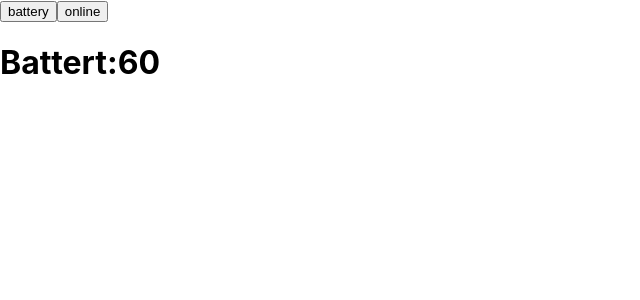
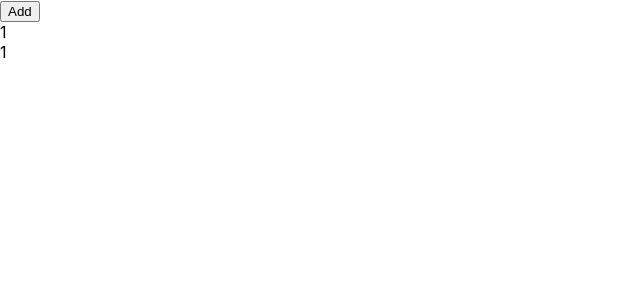
Before and after one commit to CrownMmm/react-train, a React app: page / in a window 1280 px wide. Shown: the top 300 px of the page, without its empty margins (0-640 px from the left). Built offline with nearby package versions, Linux system fonts and the light colour scheme.

Commit message:
memo测试

```diff
--- a/src/App.jsx
+++ b/src/App.jsx
@@ -1,66 +1,56 @@
-import React, { createContext, Component } from "react";
-import "./App.css";
+import React, { Component, PureComponent, memo } from "react";
 
-const BatteryContext = createContext();
-const OnlineContext = createContext();
+// class Foo extends Component {
+//   shouldComponentUpdate(nextProps, nextState) {
+//     if (nextProps.name === this.props.name) {
+//       return false;
+//     }
+//     return true;
+//   }
+//   render() {
+//     console.log("Foo render");
+//     return null;
+//   }
+// }
 
-class Leaf extends Component {
-  static contextType = BatteryContext;
+class Foo1 extends PureComponent {
   render() {
-    const battery = this.context;
+    console.log("Foo1 render");
+    return <div>{this.props.person.age}</div>;
+  }
+}
+
+const Foo3 = memo(function Foo3(props) {
+  console.log("Foo3 render");
+  return <div>{props.person.age}</div>;
+});
+
+export default class App extends Component {
+  state = {
+    count: 0,
+    person: {
+      age: 1,
+    },
+  };
+  callback = () => {};
+  render() {
+    const person = this.state.person;
     return (
-
-       <h1>Battert:{battery} </h1>
-
+      <div>
+        <button
+          onClick={() => {
+            person.age++;
+            this.setState({
+              count: this.state.count + 1,
+            });
+          }}
+        >
+          Add
+        </button>
+        {/* <Foo person={person} /> */}
+        <Foo1 person={person} cb={this.callback} />
+        <Foo3 person={person} cb={this.callback} />
+      </div>
     );
   }
 }
-
-class Middle extends Component {
-  render() {
-    return <Leaf />;
-  }
-}
-
-class App extends Component {
-  state = {
-    online: false,
-    battery: 60,
-  };
-  batteryClick = () => {
-    this.setState({
-      battery: this.state.battery - 1,
-    });
-  };
-  onlineClick = () => {
-    this.setState({
-      online: !this.state.online,
-    });
-  };
-  render() {
-    const { battery, online } = this.state;
-    return (
-      <BatteryContext.Provider value={battery}>
-        <OnlineContext.Provider value={online}>
-          <button
-            type="button"
-            //   onClick={() => this.setState({ battery: battery - 1 })}
-            onClick={() => this.batteryClick()}
-          >
-            battery
-          </button>
-          <button
-            type="button"
-            //   onClick={() => this.setState({ battery: battery - 1 })}
-            onClick={() => this.onlineClick()}
-          >
-            online
-          </button>
-          <Middle />
-        </OnlineContext.Provider>
-      </BatteryContext.Provider>
-    );
-  }
-}
-
-export default App;
```
